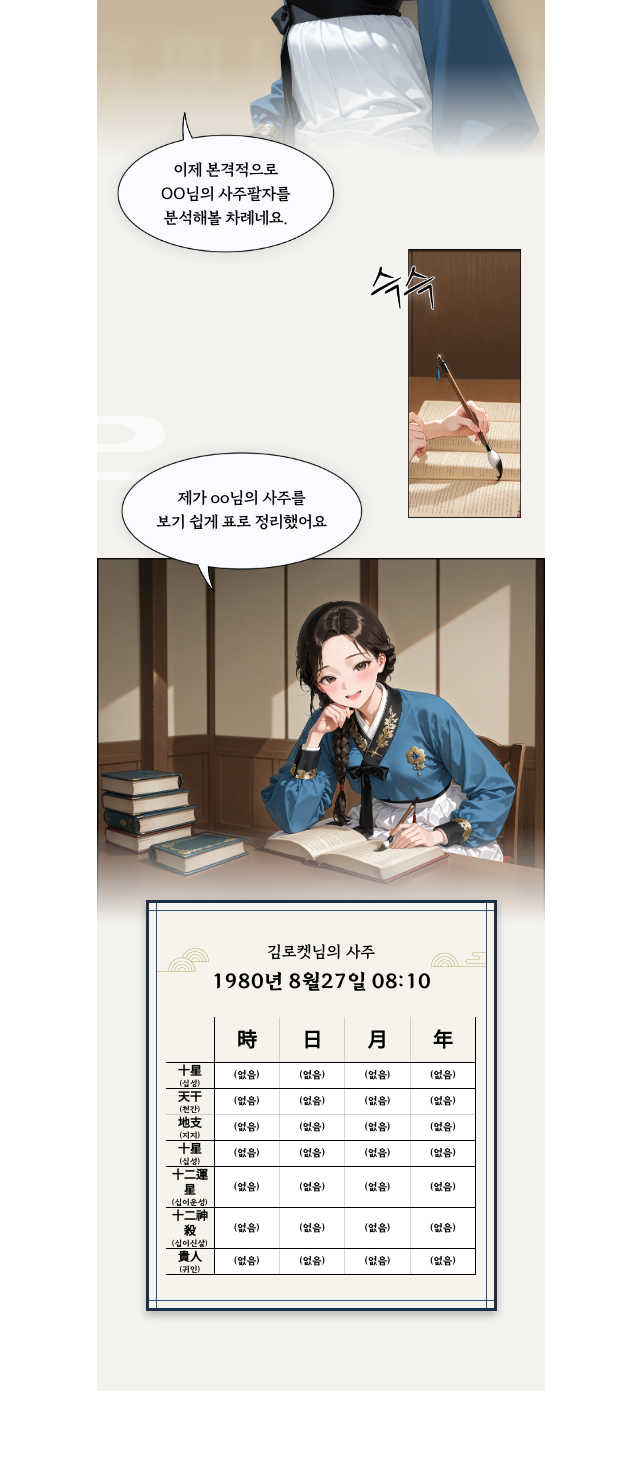
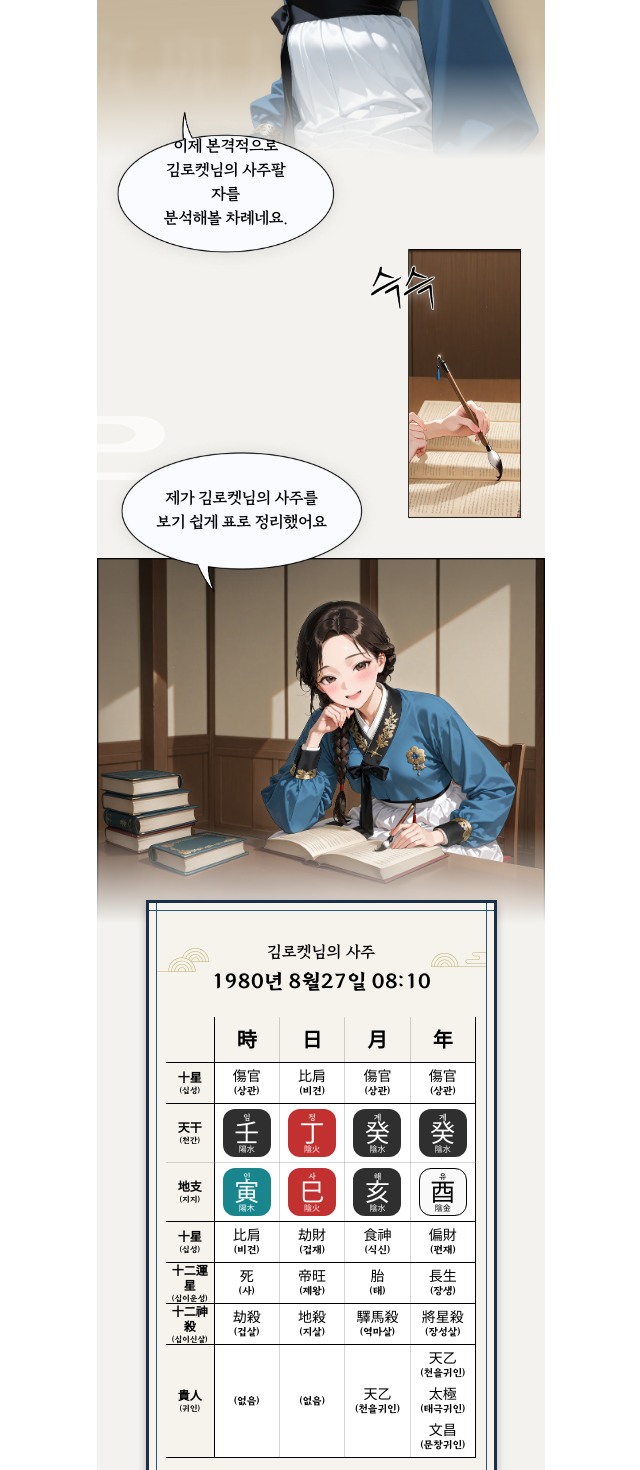
Before and after one commit to fromnowwon/rocket-ai-fe-assignment, a Next.js app: page / in a window 1280 px wide. Shown: the part 620-2090 px from the top of the page, without its empty margins (319-959 px from the left). Before the commit the page ends 2011 px from the top, so only its background shows below. Built offline with nearby package versions, Linux system fonts and the light colour scheme.

Commit message:
feat: store에서 불러온 데이터 적용

```diff
--- a/components/home/KeyVisualSection.tsx
+++ b/components/home/KeyVisualSection.tsx
@@ -1,6 +1,9 @@
+import { useSajuStore } from "@/store/useSajuStore";
 import Image from "next/image";
 
 export default function KeyVisualSection() {
+  const userName = useSajuStore((state) => state.userName);
+
   return (
     <section className="relative w-full pb-28.5">
       <div className="relative w-full aspect-[375/652]">
@@ -26,7 +29,7 @@ export default function KeyVisualSection() {
           <p className="text-center leading-[1.5] tracking-[-0.025em]">
             이제 본격적으로
             <br />
-            OO님의 사주팔자를
+            {userName}님의 사주팔자를
             <br />
             분석해볼 차례네요.
           </p>
--- a/components/home/SajuSection.tsx
+++ b/components/home/SajuSection.tsx
@@ -1,11 +1,14 @@
 import Image from "next/image";
 import SajuTable from "./SajuTable";
+import { useSajuStore } from "@/store/useSajuStore";
 
 export default function SajuSection() {
+  const userName = useSajuStore((state) => state.userName);
+
   return (
     <section className="relative flex flex-col items-center w-full max-w-87.75 mx-auto -mt-[23px] pt-10 pb-8.25 px-4 bg-ivory border-3 border-navy-deep shadow-custom">
       <h2 className="text-center text-darkGray leading-[100%]">
-        김로켓님의 사주
+        {userName}님의 사주
       </h2>
       <p className="mt-3 font-bold text-xl text-center text-darkGray leading-[100%]">
         1980년 8월27일 08:10
--- a/components/home/SajuTable.tsx
+++ b/components/home/SajuTable.tsx
@@ -1,5 +1,5 @@
-import { sajuData } from "@/data/sajuData";
 import { Column, RowKey } from "@/types/saju";
+import { useSajuStore } from "@/store/useSajuStore";
 
 const rowHeaders: { label: string; key: RowKey }[] = [
   { label: "十星\n(십성)", key: "天干十星" },
@@ -21,6 +21,16 @@ const getRowBottomBorder = (rowIdx: number) =>
   rowIdx === 1 ? "1px solid rgba(138, 138, 138, 0.35)" : "1px solid black";
 
 export default function SajuTable() {
+  const data = useSajuStore((state) => state.data);
+
+  if (!data) {
+    return (
+      <div className="w-full text-center py-10 text-gray-500 font-bold">
+        데이터가 없습니다.
+      </div>
+    );
+  }
+
   return (
     <table className="w-full table-fixed border-collapse leading-[100%] border-none">
       <thead>
@@ -64,11 +74,7 @@ export default function SajuTable() {
             </th>
 
             {colHeaders.map((col) => {
-              const cellData = sajuData[col]?.[key];
-
-              // const borderRightStyle = hasGrayRightBorder(col)
-              //   ? "1px solid rgba(138, 138, 138, 0.35)"
-              //   : "1px solid black";
+              const cellData = data[col]?.[key];
 
               if (!cellData) {
                 return (
--- a/components/home/SceneSection.tsx
+++ b/components/home/SceneSection.tsx
@@ -1,6 +1,9 @@
+import { useSajuStore } from "@/store/useSajuStore";
 import Image from "next/image";
 
 export default function SceneSection() {
+  const userName = useSajuStore((state) => state.userName);
+
   return (
     <>
       <section className="relative h-71.25 pb-10">
@@ -34,7 +37,7 @@ export default function SceneSection() {
           />
           <div className="absolute bottom-20 left-1/2 -translate-x-1/2 flex items-center justify-center w-42.75">
             <p className="text-center leading-[1.5] tracking-[-0.025em]">
-              제가 oo님의 사주를
+              제가 {userName}님의 사주를
               <br />
               보기 쉽게 표로 정리했어요
             </p>
```
